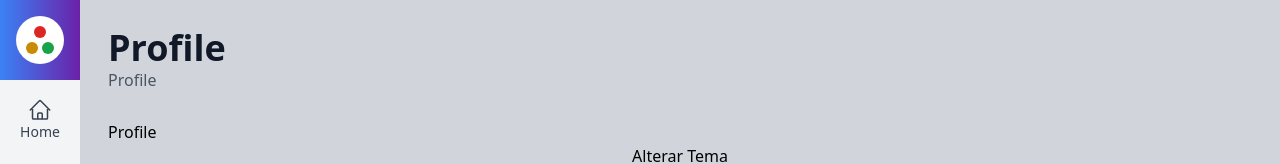
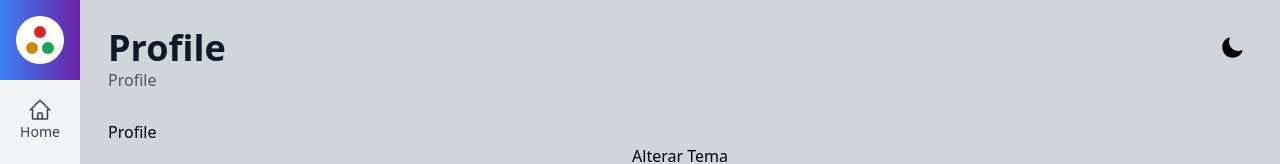
Before and after one commit to walber-vaz/admin-template, a Next.js app: page /profile in a window 1280 px wide. Shown: the top 164 px of the page. Built offline with nearby package versions, Linux system fonts and the light colour scheme.

Commit message:
feat: create button dark mode

```diff
--- a/src/components/icons/index.tsx
+++ b/src/components/icons/index.tsx
@@ -41,3 +41,32 @@ export function ArrowLeftOnRectangleIcon(props: SVGAttributes<SVGElement>): JSX.
     </svg>
   );
 }
+
+
+/**
+ * Renders a sun icon.
+ *
+ * @param {SVGAttributes<SVGElement>} props - The props for the SVG element.
+ * @return {ReactElement} The rendered sun icon.
+ */
+export function SunIcon(props: SVGAttributes<SVGElement>): ReactElement {
+  return (
+    <svg fill="currentColor" viewBox="0 0 24 24" xmlns="http://www.w3.org/2000/svg" aria-hidden="true" {...props}>
+      <path d="M12 2.25a.75.75 0 01.75.75v2.25a.75.75 0 01-1.5 0V3a.75.75 0 01.75-.75zM7.5 12a4.5 4.5 0 119 0 4.5 4.5 0 01-9 0zM18.894 6.166a.75.75 0 00-1.06-1.06l-1.591 1.59a.75.75 0 101.06 1.061l1.591-1.59zM21.75 12a.75.75 0 01-.75.75h-2.25a.75.75 0 010-1.5H21a.75.75 0 01.75.75zM17.834 18.894a.75.75 0 001.06-1.06l-1.59-1.591a.75.75 0 10-1.061 1.06l1.59 1.591zM12 18a.75.75 0 01.75.75V21a.75.75 0 01-1.5 0v-2.25A.75.75 0 0112 18zM7.758 17.303a.75.75 0 00-1.061-1.06l-1.591 1.59a.75.75 0 001.06 1.061l1.591-1.59zM6 12a.75.75 0 01-.75.75H3a.75.75 0 010-1.5h2.25A.75.75 0 016 12zM6.697 7.757a.75.75 0 001.06-1.06l-1.59-1.591a.75.75 0 00-1.061 1.06l1.59 1.591z" />
+    </svg>
+  );
+}
+
+/**
+ * Renders a Moon icon as an SVG element.
+ *
+ * @param {SVGAttributes<SVGElement>} props - The properties of the SVG element.
+ * @return {ReactElement} The rendered Moon icon.
+ */
+export function MoonIcon(props: SVGAttributes<SVGElement>): ReactElement {
+  return (
+    <svg fill="currentColor" viewBox="0 0 24 24" xmlns="http://www.w3.org/2000/svg" aria-hidden="true" {...props}>
+      <path clipRule="evenodd" fillRule="evenodd" d="M9.528 1.718a.75.75 0 01.162.819A8.97 8.97 0 009 6a9 9 0 009 9 8.97 8.97 0 003.463-.69.75.75 0 01.981.98 10.503 10.503 0 01-9.694 6.46c-5.799 0-10.5-4.701-10.5-10.5 0-4.368 2.667-8.112 6.46-9.694a.75.75 0 01.818.162z" />
+    </svg>
+  );
+}
--- /dev/null
+++ b/src/components/template/Button.tsx
@@ -0,0 +1,18 @@
+import { MoonIcon, SunIcon } from "../icons"
+
+interface ButtonProps {
+  theme?: string
+  altTheme?: () => void
+}
+
+export default function Button({ theme, altTheme }: ButtonProps) {
+  return theme === "dark" ? (
+    <button onClick={altTheme} className="flex items-center justify-center w-10 h-10 rounded-full transition-colors duration-500">
+      <SunIcon className="h8 w-8 text-yellow-400" />
+    </button>
+  ) : (
+    <button onClick={altTheme} className="flex items-center justify-center w-10 h-10 rounded-full transition-colors duration-500">
+      <MoonIcon className="h-6 w-6" />
+    </button>
+  )
+}
--- a/src/components/template/Header.tsx
+++ b/src/components/template/Header.tsx
@@ -1,3 +1,5 @@
+import { useAppData } from "@/data/hooks/useAppData"
+import Button from "./Button"
 import Title from "./Title"
 
 interface HeaderProps {
@@ -12,9 +14,14 @@ interface HeaderProps {
  * @return {JSX.Element} The rendered layout component.
  */
 export default function Header({ title, subtitle }: HeaderProps): JSX.Element {
+  const { theme, altTheme } = useAppData()
+
   return (
-    <header>
+    <header className="flex">
       <Title title={title} subtitle={subtitle} />
+      <div className="flex flex-grow justify-end">
+        <Button theme={theme} altTheme={altTheme} />
+      </div>
     </header>
   )
 }
--- a/src/data/contents/AppContext.tsx
+++ b/src/data/contents/AppContext.tsx
@@ -29,8 +29,11 @@ export function AppProvider({ theme, children }: AppContextProps): JSX.Element {
 
   useEffect(() => {
     const localTheme = localStorage.getItem("theme") as TypeTheme;
-    localTheme && setCurrentTheme(localTheme || "")
-  }, [])
+    if (!localTheme) {
+      localStorage.setItem("theme", theme || "")
+    }
+    setCurrentTheme(localTheme)
+  }, [theme])
 
   return (
     <AppContext.Provider value={{ theme: currentTheme, altTheme: toggleTheme }}>
```
